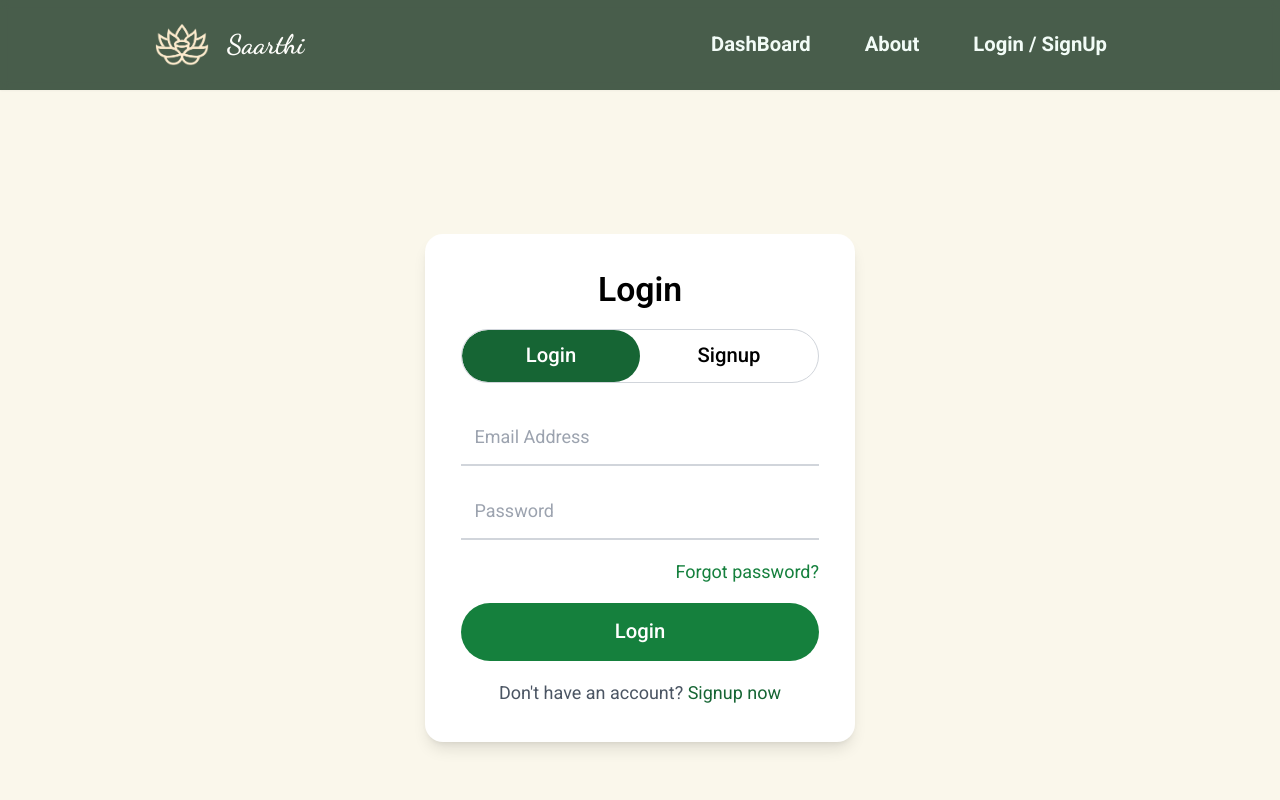
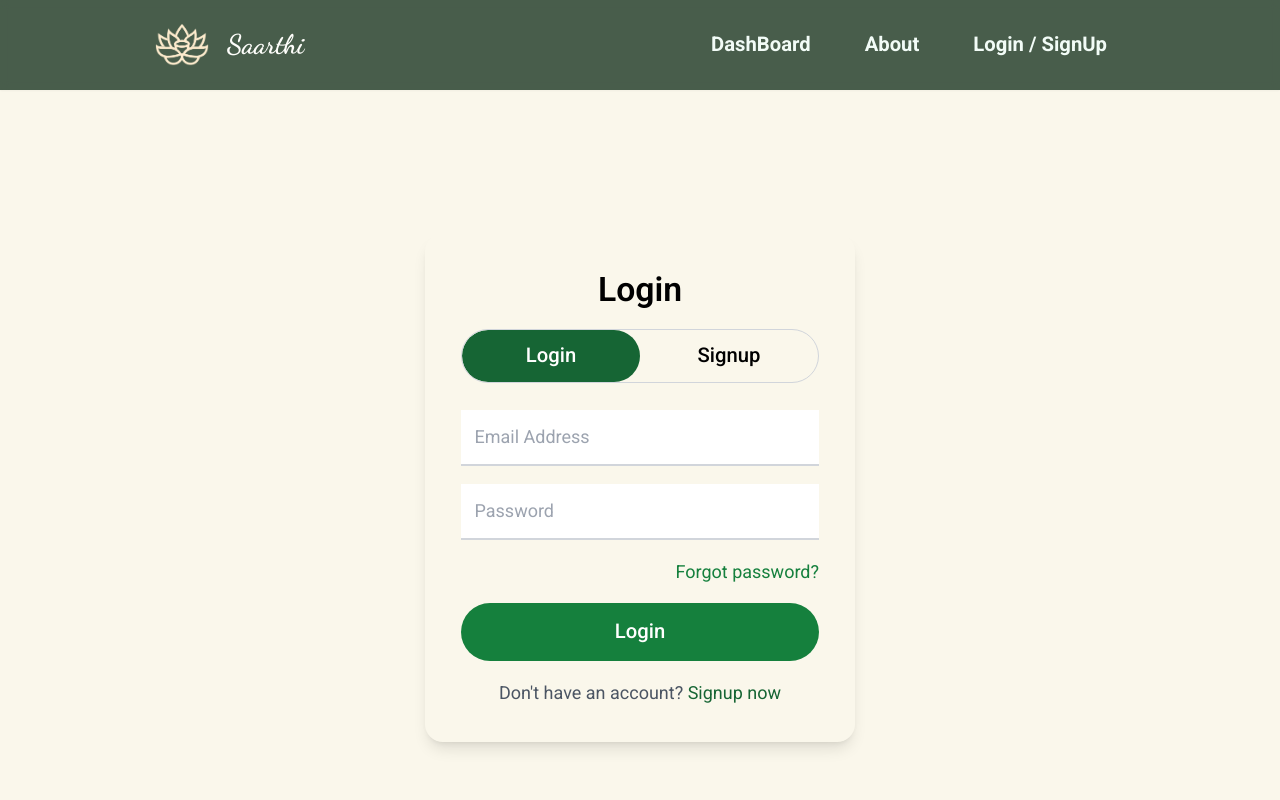
Before and after one commit to BhaveshGadling77/Simhastha_hackthon_project, a React (Vite) app in the folder frontend/: page /loginpage in a window 1280 px wide. Shown: the top 800 px of the page. Built offline with nearby package versions, Linux system fonts and the light colour scheme; a web font is replaced by a local one.

Commit message:
Completed About Pages.

```diff
--- a/frontend/src/components/LoginPage/LoginPage.jsx
+++ b/frontend/src/components/LoginPage/LoginPage.jsx
@@ -6,7 +6,7 @@ function LoginPage() {
     return (
         <div className="min-h-screen flex flex-col">
             <div className="align-middle text-center justify-center flex">
-                <div className="w-[430px] bg-white p-8 rounded-2xl shadow-lg mt-52 mb-40">
+                <div className="w-[430px] p-8 rounded-2xl shadow-lg mt-52 mb-40">
                     {/* Header Titles */}
                     <div className="flex justify-center mb-4">
                         <h2 className="text-3xl font-semibold text-center">
```
